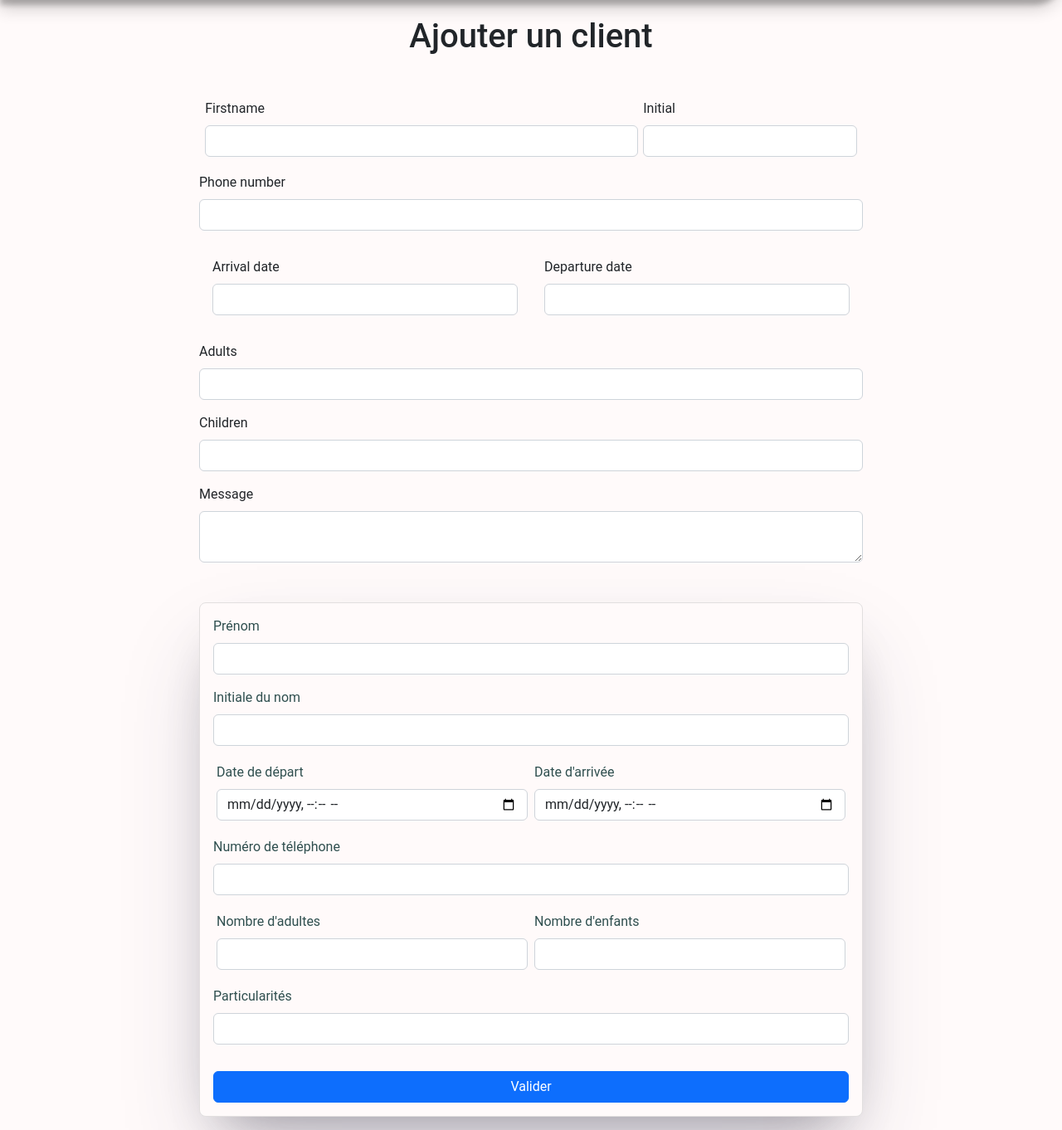
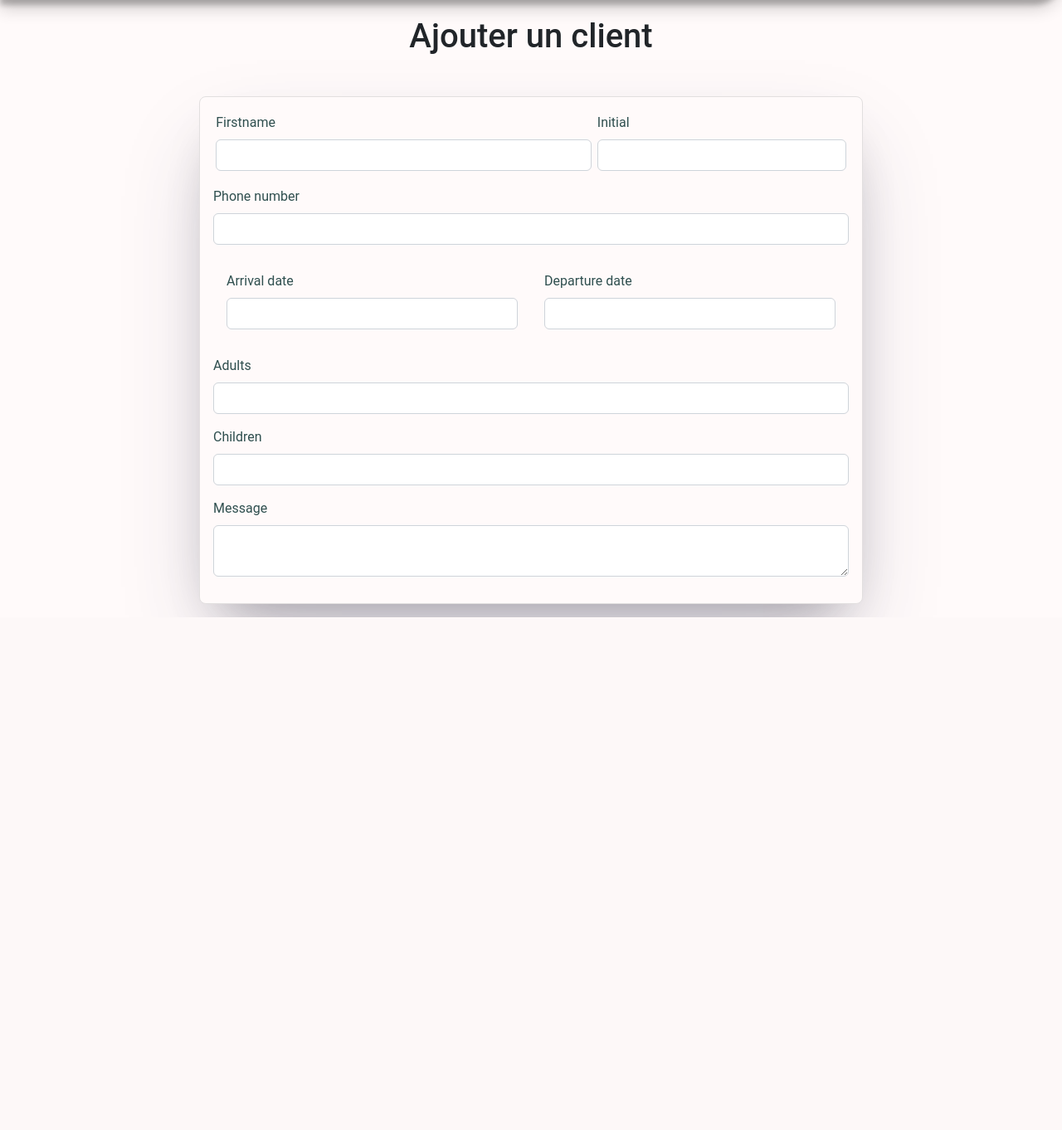
Before and after one commit to sebastien-violante/cdlp-planning, a Symfony app: template templates/client/index.html.twig in a window 1280 px wide. Shown: the part 66-1428 px from the top of the page at 83% size. After the commit the page ends 810 px from the top, so only its background shows below. Run offline with Twig, Linux system fonts and the light colour scheme; the template is opened without the code that fills it, so the values that code supplies are empty; form fields are guessed from the names that the template uses; some libraries are stand-ins or nearby versions; some web fonts are replaced.

Commit message:
form colors improvments

```diff
--- a/public/_assets/css/styles.css
+++ b/public/_assets/css/styles.css
@@ -152,11 +152,11 @@ hr {
 }
 
 .one-third {
-   width: 33%;
+   width: 40%;
    padding: 0.2em;
 }
 
 .two-third {
-   width: 66%;
+   width: 60%;
    padding: 0.2em;
 }
--- a/src/Form/ClientType.php
+++ b/src/Form/ClientType.php
@@ -22,7 +22,7 @@ class ClientType extends AbstractType
             ->add('firstname', TextType::class, [
                 "label" => "Prénom"])
             ->add('initial',  TextType::class, [
-                "label" => "Nom (initiale)"])
+                "label" => "Nom"])
             ->add('arrivalDate', DateTimeType::class, [
                 "label" => "Date d'arrivée" ])
             ->add('departureDate', DateTimeType::class, [
@@ -39,7 +39,7 @@ class ClientType extends AbstractType
             ->add("envoyer", SubmitType::class, [
                 "label" => "Enregistrer",
                 "attr" => [
-                    "class" => "btn btn-primary form-btn",
+                    "class" => "btn btn-primary form-btn w-100",
                 ]
             ])
         ;
--- a/src/Form/RegisterType.php
+++ b/src/Form/RegisterType.php
@@ -39,7 +39,10 @@ class RegisterType extends AbstractType
                 ]
             )
             ->add('submit', SubmitType::class, [
-                'label' => "Inscrire le nouvel utilisateur"
+                'label' => "Inscrire le nouvel utilisateur",
+                "attr" => [
+                    "class" => "btn btn-primary form-btn w-100",
+                ]
             ])
         ;
     }
--- a/templates/client/index.html.twig
+++ b/templates/client/index.html.twig
@@ -5,6 +5,7 @@
 {% block body %}
 <div class="example-wrapper">
     <h1 class="center mb-5">Ajouter un client</h1>
+    <div class="client-form mt-5 p-3">
         {{ form_start(clientForm)}}
             <div class="flex">
                 <div class="two-third">
@@ -26,47 +27,9 @@
             {{ form_row(clientForm.adults)}}
             {{ form_row(clientForm.children)}}
             {{ form_row(clientForm.message)}}
+        {{ form_end(clientForm)}}
+    </div>
 
 
-    {{ form_end(clientForm)}}
-    <form id="clientForm" class="client-form mt-5 p-3" method="post" action="{{ path('app_home') }}" >
-            <div class="form-group mb-3">
-                <label class="form-label" for="firstname">Prénom</label>
-                <input class="form-control" type="text" id="firstname" name="_firstname">
-            </div>
-            <div class="form-group mb-3">
-                <label class="form-label" for="initial">Initiale du nom</label>
-                <input class="form-control" type="text" id="initial" name="_initial">
-            </div>
-            <div class="form-group mb-3 flex">
-                <div class="w-50 p-1">
-                    <label class="form-label" for="departureDate">Date de départ</label>
-                    <input class="form-control" type="datetime-local" value="<?= date('Y-m-d') ?>" id="departureDate" name="_departureDate">
-                </div>
-                <div class="w-50 p-1">
-                    <label class="form-label" for="arrivalDate">Date d'arrivée</label>
-                    <input class="form-control" type="datetime-local" value="<?= date('Y-m-d') ?>" id="arrivalDate" name="_arrivalDate">
-                </div>
-            </div>
-            <div class="form-group mb-3">
-                <label class="form-label" for="phoneNumber">Numéro de téléphone</label>
-                <input class="form-control" type="tel" id="phoneNumber" name="_phoneNumber">
-            </div>
-            <div class="form-group mb-3 flex">
-                <div class="w-50 p-1">
-                <label class="form-label" for="adults">Nombre d'adultes</label>
-                <input class="form-control" type="number"  id="adults" name="_adults">
-                </div>
-                <div class="w-50 p-1">
-                <label class="form-label" for="children">Nombre d'enfants</label>
-                <input class="form-control" type="number" id="children" name="_children">
-                </div>
-            </div>
-            <div class="form-group mb-3">
-                <label class="form-label" for="message">Particularités</label>
-                <input class="form-control" type="textarea" rows="2" id="message" name="_message">
-            </div>
-            <button class="btn btn-primary w-100 mt-3" type="submit">Valider</button>
-    </form>
 </div>
 {% endblock %}
```
Lines whose indentation alone changed are shown as unchanged.
